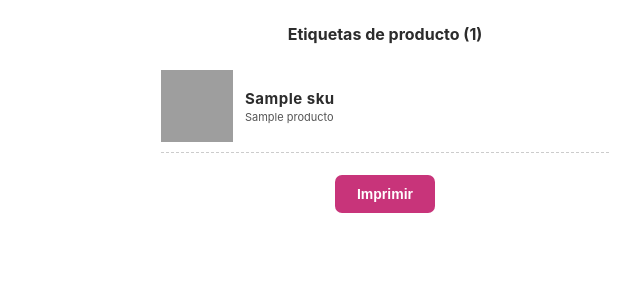
After one commit to yuvalbaryosefp-alt/isha-wear-pos, a FastAPI app: template templates/etiquetas.html in a window 1280 px wide. The commit adds this page. Shown: the top 300 px of the page, without its empty margins (255-895 px from the left). Run offline with FastAPI, Linux system fonts and the light colour scheme; the template is opened without the code that fills it: most values are stand-ins (such as "Sample title", 1, 10 or a date in 2020); grey boxes are pictures that could not be loaded.

Commit message:
Agrega etiquetas imprimibles con código QR por SKU
Nueva ruta /productos/{id}/qr genera un QR con el SKU; /productos/etiquetas
arma una página imprimible con una etiqueta (QR + SKU + título) por cada
producto seleccionado. En Inventario se agregó un checkbox por fila +
botón "Imprimir etiquetas" (selección múltiple) y un link "Etiqueta" para
imprimir una sola. Pensado para pegar en la prenda y escanear en el
mostrador en vez de teclear el SKU. Usa la librería qrcode (nueva dependencia).

```diff
--- a/app/main.py
+++ b/app/main.py
@@ -24,6 +24,7 @@ from fastapi.security import HTTPBasic, HTTPBasicCredentials
 from fastapi.staticfiles import StaticFiles
 from fastapi.templating import Jinja2Templates
 from PIL import Image
+import qrcode
 from sqlalchemy import bindparam, text
 from sqlalchemy.exc import IntegrityError
 
@@ -154,6 +155,15 @@ def procesar_foto(contenido: bytes) -> tuple[bytes, str]:
     buffer = io.BytesIO()
     imagen.save(buffer, format="JPEG", quality=82, optimize=True)
     return buffer.getvalue(), "image/jpeg"
+
+
+def generar_qr_png(texto: str) -> bytes:
+    """Genera un código QR (PNG) con el texto dado — se usa para codificar el
+    SKU en la etiqueta imprimible de cada producto."""
+    imagen = qrcode.make(texto, box_size=8, border=2)
+    buffer = io.BytesIO()
+    imagen.save(buffer, format="PNG")
+    return buffer.getvalue()
 
 
 @app.get("/")
@@ -1020,6 +1030,45 @@ def foto_producto(producto_id: int):
         raise HTTPException(status_code=404, detail="Este producto no tiene foto.")
 
     return Response(content=bytes(fila["foto"]), media_type=fila["foto_tipo"] or "image/jpeg")
+
+
+@app.get("/productos/{producto_id}/qr")
+def qr_producto(producto_id: int):
+    """Código QR con el SKU del producto, para escanearlo con el celular o un
+    lector y encontrarlo rápido en el mostrador sin teclearlo."""
+    with engine.connect() as conn:
+        sku = conn.execute(text(
+            "SELECT sku FROM productos WHERE id = :id"
+        ), {"id": producto_id}).scalar()
+
+    if sku is None:
+        raise HTTPException(status_code=404, detail="Producto no encontrado.")
+
+    return Response(content=generar_qr_png(sku), media_type="image/png")
+
+
+@app.get("/productos/etiquetas")
+def etiquetas_productos(request: Request, id: list[int] = Query(default=[])):
+    """Página imprimible con una etiqueta (SKU + QR + título) por cada
+    producto seleccionado, para pegar en la prenda o en el precio.
+    """
+    if not id:
+        return RedirectResponse(
+            "/?error=Selecciona al menos un producto para imprimir etiquetas.",
+            status_code=303,
+        )
+
+    ids_stmt = text(
+        "SELECT id, sku, titulo FROM productos WHERE id IN :ids ORDER BY sku"
+    ).bindparams(bindparam("ids", expanding=True))
+
+    with engine.connect() as conn:
+        productos = conn.execute(ids_stmt, {"ids": id}).mappings().all()
+
+    if not productos:
+        return RedirectResponse("/?error=No se encontraron los productos seleccionados.", status_code=303)
+
+    return templates.TemplateResponse(request, "etiquetas.html", {"productos": productos})
 
 
 @app.get("/productos/{producto_id}/historial")
--- a/requirements.txt
+++ b/requirements.txt
@@ -24,3 +24,6 @@ python-multipart
 
 # Procesa las fotos de productos (las achica antes de guardarlas)
 Pillow
+
+# Genera los códigos QR de las etiquetas de producto (por SKU)
+qrcode
--- /dev/null
+++ b/templates/etiquetas.html
@@ -0,0 +1,73 @@
+<!DOCTYPE html>
+<html lang="es">
+<head>
+  <meta charset="UTF-8">
+  <meta name="viewport" content="width=device-width, initial-scale=1.0">
+  <title>Etiquetas de producto · Isha Boutique</title>
+  <style>
+    * { box-sizing: border-box; }
+    body {
+      font-family: -apple-system, "Segoe UI", Roboto, sans-serif;
+      color: #2C2C2C;
+      max-width: 480px;
+      margin: 24px auto;
+      padding: 0 16px 40px;
+    }
+    h1 { font-size: 16px; text-align: center; margin: 0 0 16px; }
+
+    .etiqueta {
+      display: flex; align-items: center; gap: 12px;
+      padding: 10px 0; border-bottom: 1px dashed #ccc;
+    }
+    .etiqueta img { width: 72px; height: 72px; flex: 0 0 auto; }
+    .etiqueta .datos { min-width: 0; }
+    .etiqueta .sku { font-size: 15px; font-weight: 700; letter-spacing: 0.5px; }
+    .etiqueta .titulo { font-size: 11px; color: #555; margin-top: 2px; }
+
+    button.imprimir {
+      display: block; margin: 22px auto 0;
+      background: #C8347A; color: #fff; border: none;
+      padding: 11px 22px; border-radius: 7px;
+      font-size: 14px; font-weight: 600; cursor: pointer;
+    }
+
+    /* ---- Impresora térmica de tickets (rollo continuo) ----
+       Igual que la nota de pedido: ancho fijo de 80mm, largo automático
+       según cuántas etiquetas se impriman. Si el rollo es de 58mm, cambia
+       las 2 líneas marcadas más abajo. */
+    @page {
+      size: 80mm auto;   /* <- cambiar aquí si tu rollo es de 58mm */
+      margin: 0;
+    }
+    @media print {
+      button.imprimir { display: none; }
+      h1 { display: none; }
+      body {
+        width: 80mm;       /* <- cambiar aquí si tu rollo es de 58mm */
+        max-width: 80mm;
+        margin: 0;
+        padding: 3mm;
+      }
+      .etiqueta { padding: 6px 0; }
+      .etiqueta img { width: 20mm; height: 20mm; }
+      .etiqueta .sku { font-size: 13px; }
+      .etiqueta .titulo { font-size: 9px; }
+    }
+  </style>
+</head>
+<body>
+  <h1>Etiquetas de producto ({{ productos|length }})</h1>
+
+  {% for p in productos %}
+    <div class="etiqueta">
+      <img src="/productos/{{ p.id }}/qr" alt="QR {{ p.sku }}">
+      <div class="datos">
+        <div class="sku">{{ p.sku }}</div>
+        <div class="titulo">{{ p.titulo }}</div>
+      </div>
+    </div>
+  {% endfor %}
+
+  <button class="imprimir" onclick="window.print()">Imprimir</button>
+</body>
+</html>
```
Also changed, not shown: templates/index.html (+15 -2 lines).
